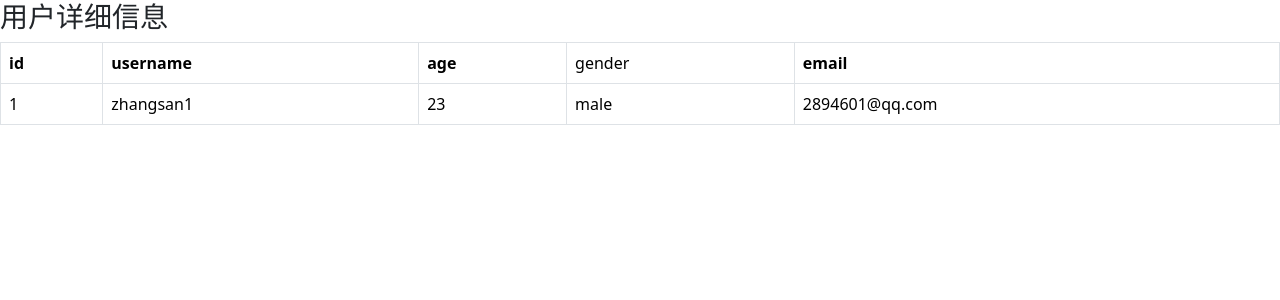
After one commit to Lz-2004/yonghuguanli1, a Django app: a page that uses templates/son.html in a window 1280 px wide. The commit adds this page. Shown: the top 300 px of the page. Run offline with Django 5.2, Linux system fonts and the light colour scheme.

Commit message:
id详细信息和正则表达式

```diff
--- a/DjangoProject/urls.py
+++ b/DjangoProject/urls.py
@@ -15,10 +15,12 @@ Including another URLconf
     2. Add a URL to urlpatterns:  path('blog/', include('blog.urls'))
 """
 from django.contrib import admin
-from django.urls import path
+from django.urls import path, re_path
 from app import views
 urlpatterns = [
     path('admin/', admin.site.urls),
     path('login/', views.login,),
     path('home/', views.home,),
+    #path('son/',views.son,),
+    re_path('son-(\d+).html/', views.son,),
 ]
--- a/app/views.py
+++ b/app/views.py
@@ -1,3 +1,5 @@
+from http.client import responses
+
 from django.http import HttpResponse
 from django.shortcuts import render, redirect
 
@@ -19,17 +21,25 @@ def login(request):
     return render(request, "login.html", {"error_message": error_message})
 
 USER_LIST = [
-    {'username':'zhangsan', 'age':'23', 'gender':'male'},
+    {'id':0, 'username':'zhangsan', 'age':'23', 'gender':'male', 'email':'289460@qq.com'},
 ]
 
 for i in range(1,10):
-    temp = {'username':'zhangsan', 'age':'23', 'gender':'male'}
+    temp = {'id':i,'username':'zhangsan'+str(i), 'age':'23', 'gender':'male', 'email':'289460'+str(i)+'@qq.com'}
     USER_LIST.append(temp)
 def home(request):
     if request.method == "POST":
         username = request.POST.get('username')
         age = request.POST.get('age')
         gender = request.POST.get('gender')
-        temp = {'username':username, 'age':age, 'gender':gender}
-        USER_LIST.append(temp)
+        temp_1 = {'username':username, 'age':age, 'gender':gender}
+        USER_LIST.append(temp_1)
     return render(request,'home.html' ,{'user_list':USER_LIST})
+
+
+def son(request,id):
+    #id = request.GET.get('id')
+
+    if id:
+        user_info = USER_LIST[int(id)]
+    return render(request,'son.html', {'user_info':user_info})
--- a/templates/home.html
+++ b/templates/home.html
@@ -20,6 +20,7 @@
         </form>
         <table class="table table-bordered">
             <tr>
+                <td>id</td>
                 <td>username</td>
                 <td>age</td>
                 <td>gender</td>
@@ -27,6 +28,8 @@
 
             {% for row in user_list %}
             <tr>
+                <td> <a href="/son-{{ row.id }}.html/" target="_blank">{{ row.id }}</a></td>
+{#                zhegeui#}
                 <td>{{ row.username }}</td>
                 <td>{{ row.age }}</td>
                 <td>{{ row.gender }}</td>
--- /dev/null
+++ b/templates/son.html
@@ -0,0 +1,30 @@
+<!DOCTYPE html>
+<html lang="en">
+<head>
+    <meta charset="UTF-8">
+    <title>son</title>
+    <link rel="stylesheet" href="/static/common.css">
+    <link href="https://cdn.jsdelivr.net/npm/bootstrap@5.3.7/dist/css/bootstrap.min.css" rel="stylesheet" integrity="sha384-LN+7fdVzj6u52u30Kp6M/trliBMCMKTyK833zpbD+pXdCLuTusPj697FH4R/5mcr" crossorigin="anonymous">
+</head>
+<body>
+    <h3>用户详细信息</h3>
+    <table class="table table-bordered table-hover">
+        <tr>
+            <th>id</th>
+            <th>username</th>
+            <th>age</th>
+            <td>gender</td>
+            <th>email</th>
+        </tr>
+
+        <tr>
+            <td>{{ user_info.id }}</td>
+            <td>{{ user_info.username }}</td>
+            <td>{{ user_info.age }}</td>
+            <td>{{ user_info.gender }}</td>
+            <td>{{ user_info.email}}</td>
+        </tr>
+    </table>
+
+</body>
+</html>
```
